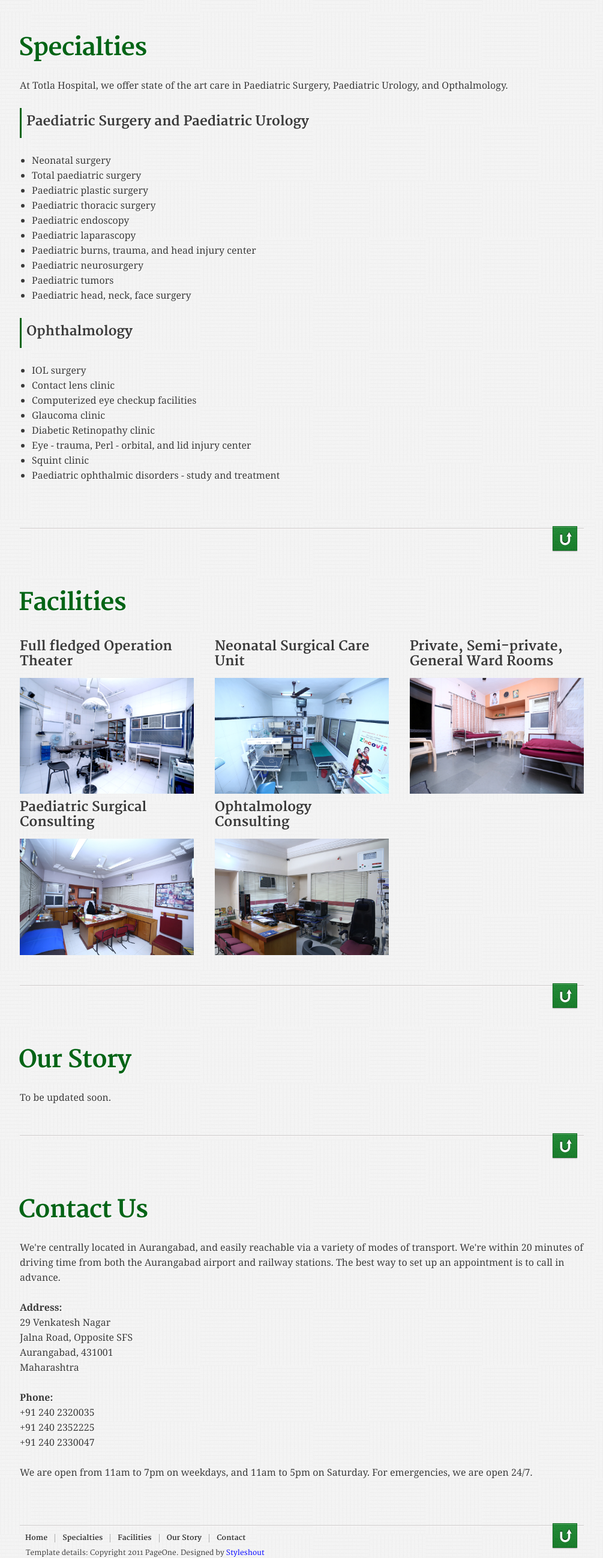
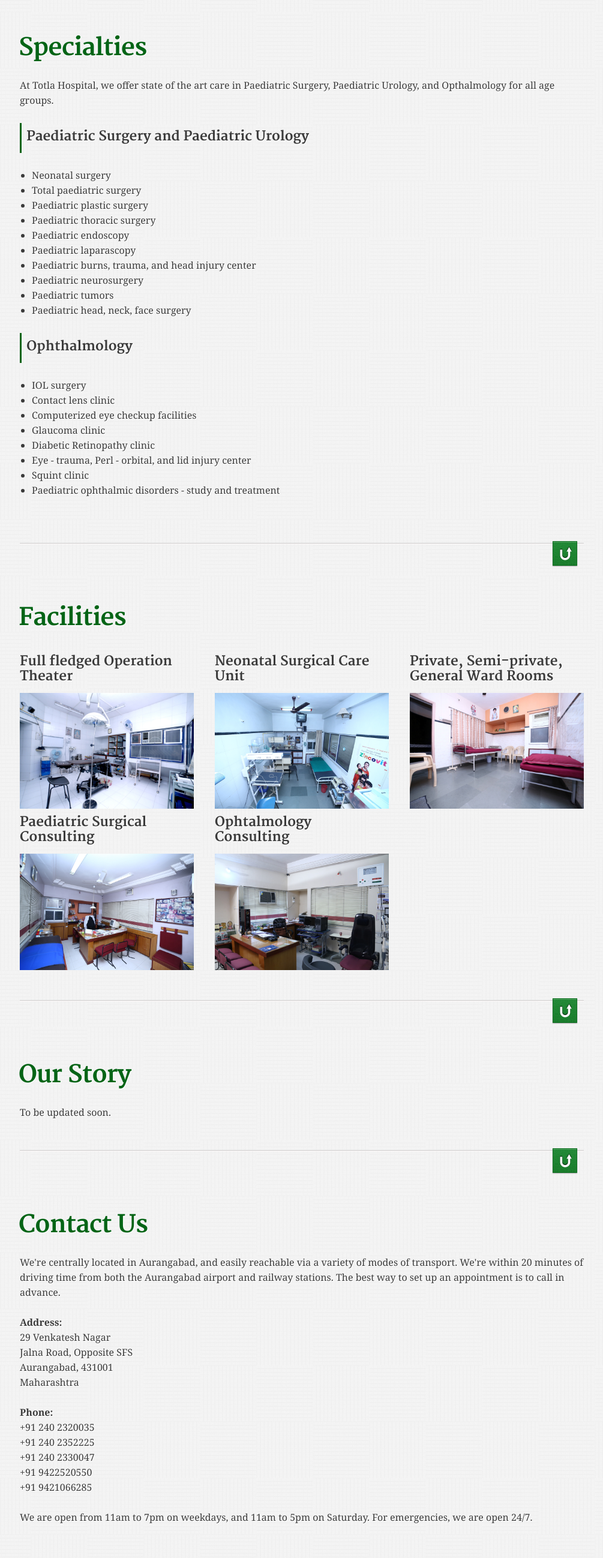
Before and after one commit to nishanttotla/totlahospital, a plain HTML site: page index.html in a window 1280 px wide. Shown: the part 920-3517 px from the top of the page at 60% size, without its empty margins (137-1142 px from the left). Drawn offline with nearby package versions, Linux system fonts and the light colour scheme.

Commit message:
Minor content edits
Signed-off-by: Nishant Totla <nishanttotla@gmail.com>

```diff
--- a/index.html
+++ b/index.html
@@ -124,7 +124,7 @@
              <h1>Specialties</h1>
 
              <br>
-             <p>At Totla Hospital, we offer state of the art care in Paediatric Surgery, Paediatric Urology, and Opthalmology.</p>
+             <p>At Totla Hospital, we offer state of the art care in Paediatric Surgery, Paediatric Urology, and Opthalmology for all age groups.</p>
 
              <!-- Paediatric Surgery -->
 
@@ -260,7 +260,9 @@
                 <b>Phone:</b><br>
                 +91 240 2320035<br>
                 +91 240 2352225<br>
-                +91 240 2330047<br><br>
+                +91 240 2330047<br>
+                +91 9422520550<br>
+                +91 9421066285<br><br>
 
                 <p>We are open from 11am to 7pm on weekdays, and 11am to 5pm on Saturday. For emergencies, we are open 24/7.</p>
 
```
